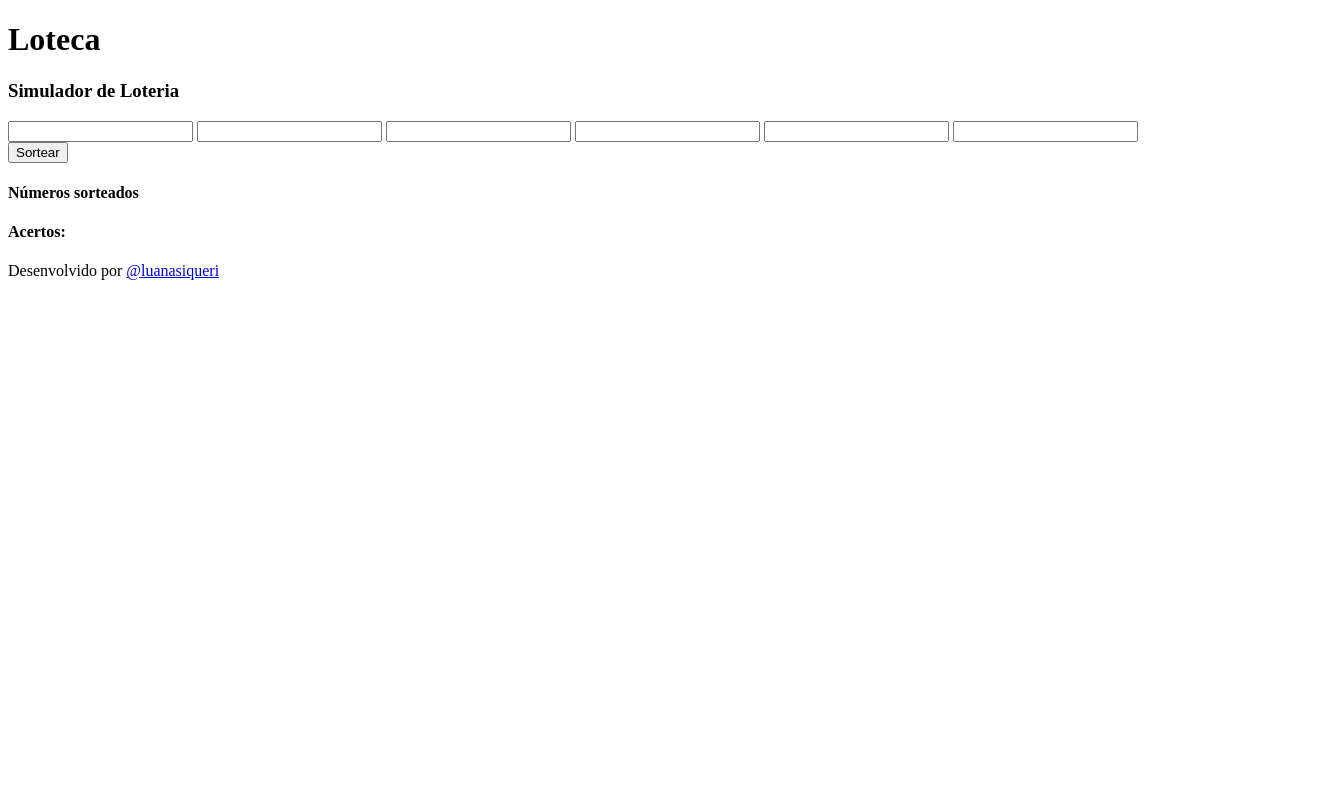
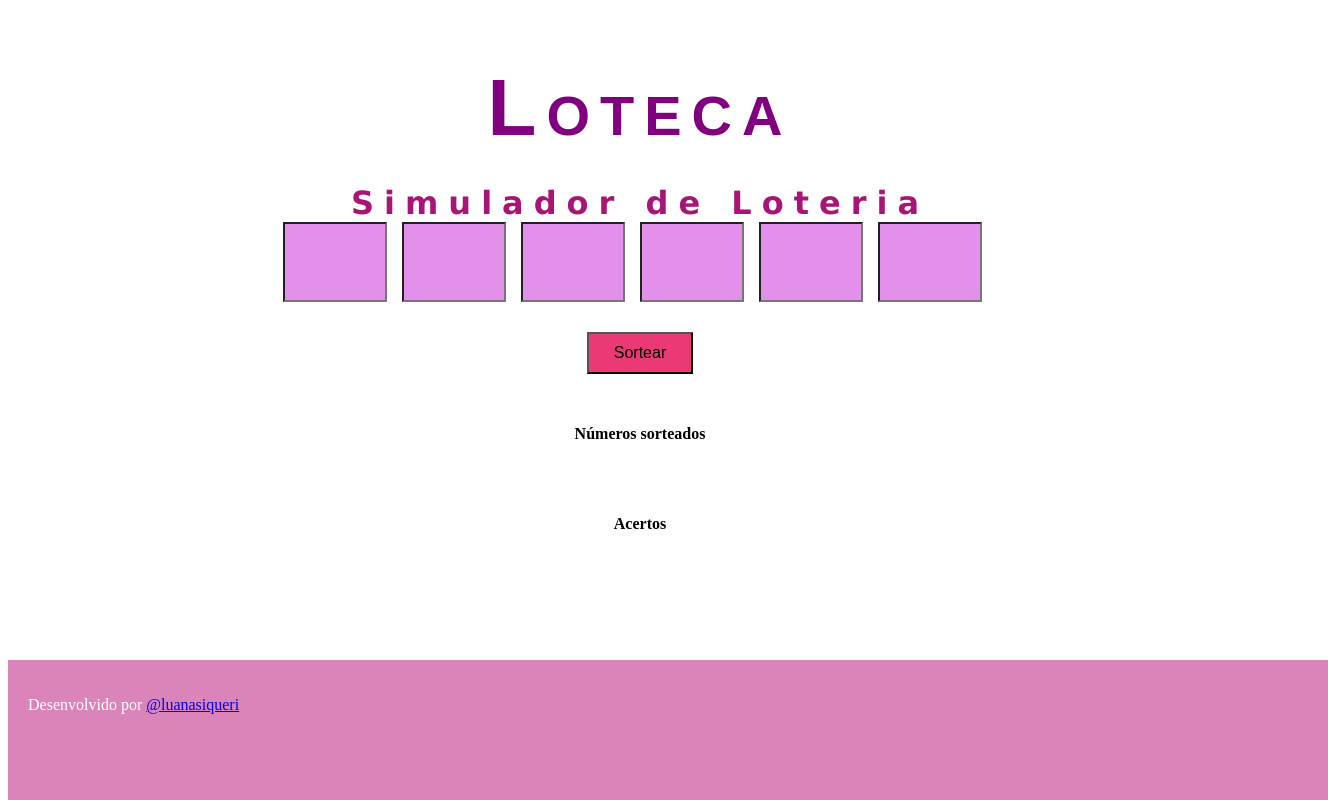
Before and after one commit to luanasiqueri/loteria, a plain HTML site: page index.html in a window 1280 px wide. Shown: the whole page, 1328 px wide, since content can reach past the window. Drawn offline with Linux system fonts and the light colour scheme.

Commit message:
finalizado

```diff
--- a/estilos.css
+++ b/estilos.css
@@ -0,0 +1,58 @@
+header{
+    display: flex;
+    flex-direction: column;
+    justify-content: center;
+    align-items: center;
+}
+h1, h3{
+    font-size: 5em;
+    font-family: sans-serif;
+    color: purple;
+    letter-spacing: 10px;
+    font-variant: small-caps;
+    margin-bottom: 20px;
+
+}
+h3{
+    color: rgb(168, 21, 119);
+    font-size: 2em;
+    margin-bottom: 0px;
+    font-family: 'Lucida Sans', 'Lucida Sans Regular', 'Lucida Grande', 'Lucida Sans Unicode', Geneva, Verdana, sans-serif;
+    font-variant: normal;
+    margin-top: 10px;
+}
+
+    .selecao, .btnSort, .sorteio, .acertos{
+      display: flex;
+      justify-content: center;
+      align-items: center;
+      margin-bottom: 30px;
+    }
+
+.selecao > input{
+
+    background-color: rgba(211, 81, 223, 0.637);
+    width: 1.5em;
+    font-size: 4em;
+    margin-right: 15px;
+}
+.btnSort > button {
+    font-size: 1em;
+    padding: 10px 25px;
+    background-color: rgb(235, 57, 117);
+  }
+
+  footer {
+    background-color: rgb(218, 132, 185);
+    height: 100px;
+    width: 100%;
+    margin: 0;
+    padding: 20px;
+    position: absolute;
+    bottom: 0;
+  }
+
+  footer > p {
+    color: white;
+    font-size: 1em;
+  }
--- a/index.html
+++ b/index.html
@@ -1,8 +1,7 @@
 <!DOCTYPE html>
 <html lang="en">
 <head>
-    <meta charset="UTF-8">
-    <meta http-equiv="X-UA-Compatible" content="IE=edge">
+<meta http-equiv="X-UA-Compatible" content="IE=edge">
     <meta name="viewport" content="width=device-width, initial-scale=1.0">
     <title>Loteca - Simulador de Loteria</title>
     <link rel="stylesheet" href="estilos.css">
@@ -22,20 +21,20 @@
         <input type="number" id="num6" class="num">
     </div>
 
-    <button>Sortear</button>
-
+    <div class = "btnSort">
+        <button>Sortear</button>
+    </div>
     <div class="sorteio">
         <h4>Números sorteados</h4>
         <p id="sorteados"></p>
     </div>
-
     <div class="acertos">
-        <h4>Acertos:</h4>
+        <h4>Acertos</h4>
         <p id="acertos"></p>
     </div>
 
     <footer>
-        <p>Desenvolvido por <a href="https://github.com/luanasiqueri">@luanasiqueri</a></p>
+        <p>Desenvolvido por <a href="https://github.com/luanasiqueri">@luanasiqueri</a> </p>
     </footer>
-</body>
-</html>
+    </body>
+    </html>
```
